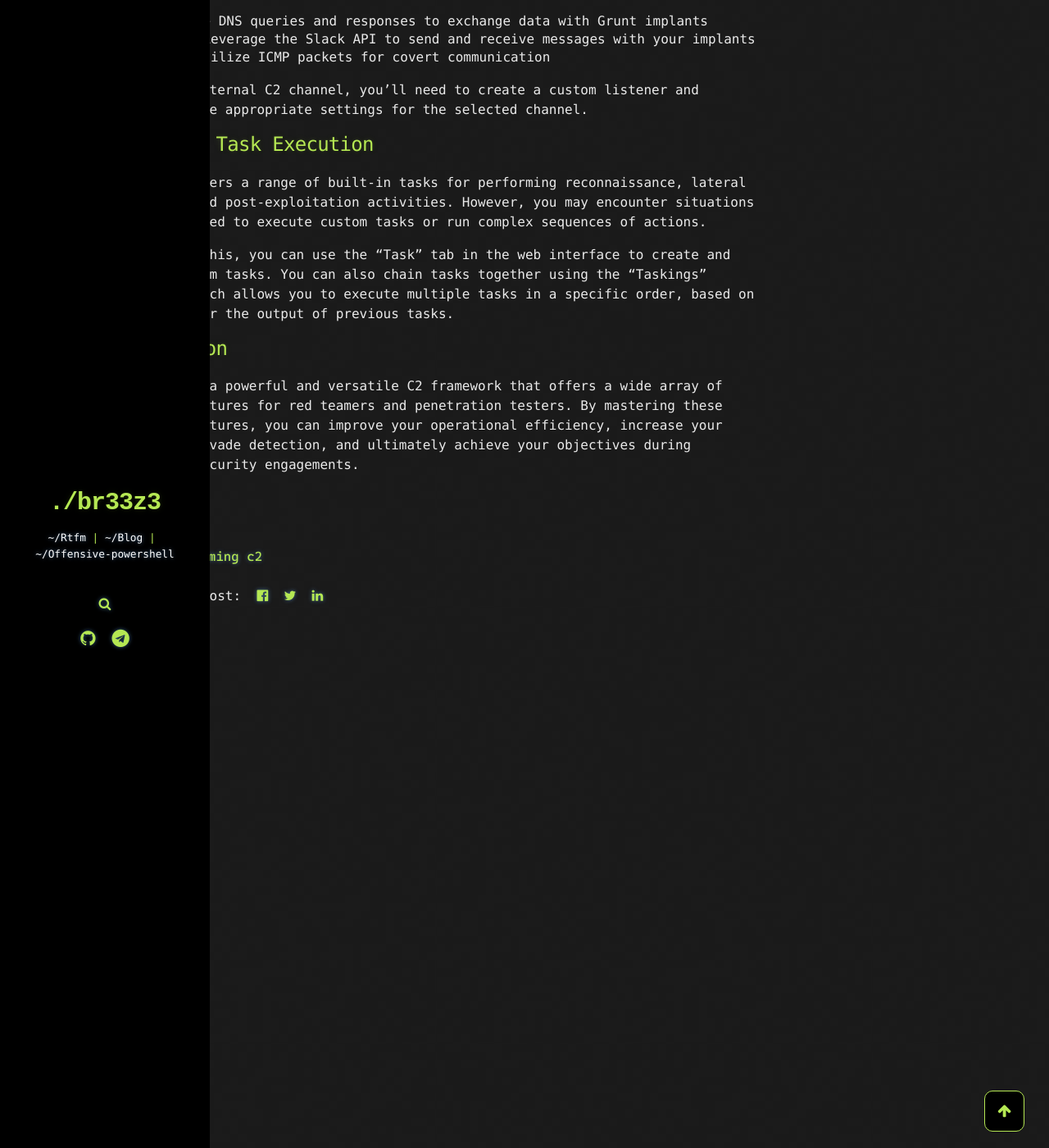
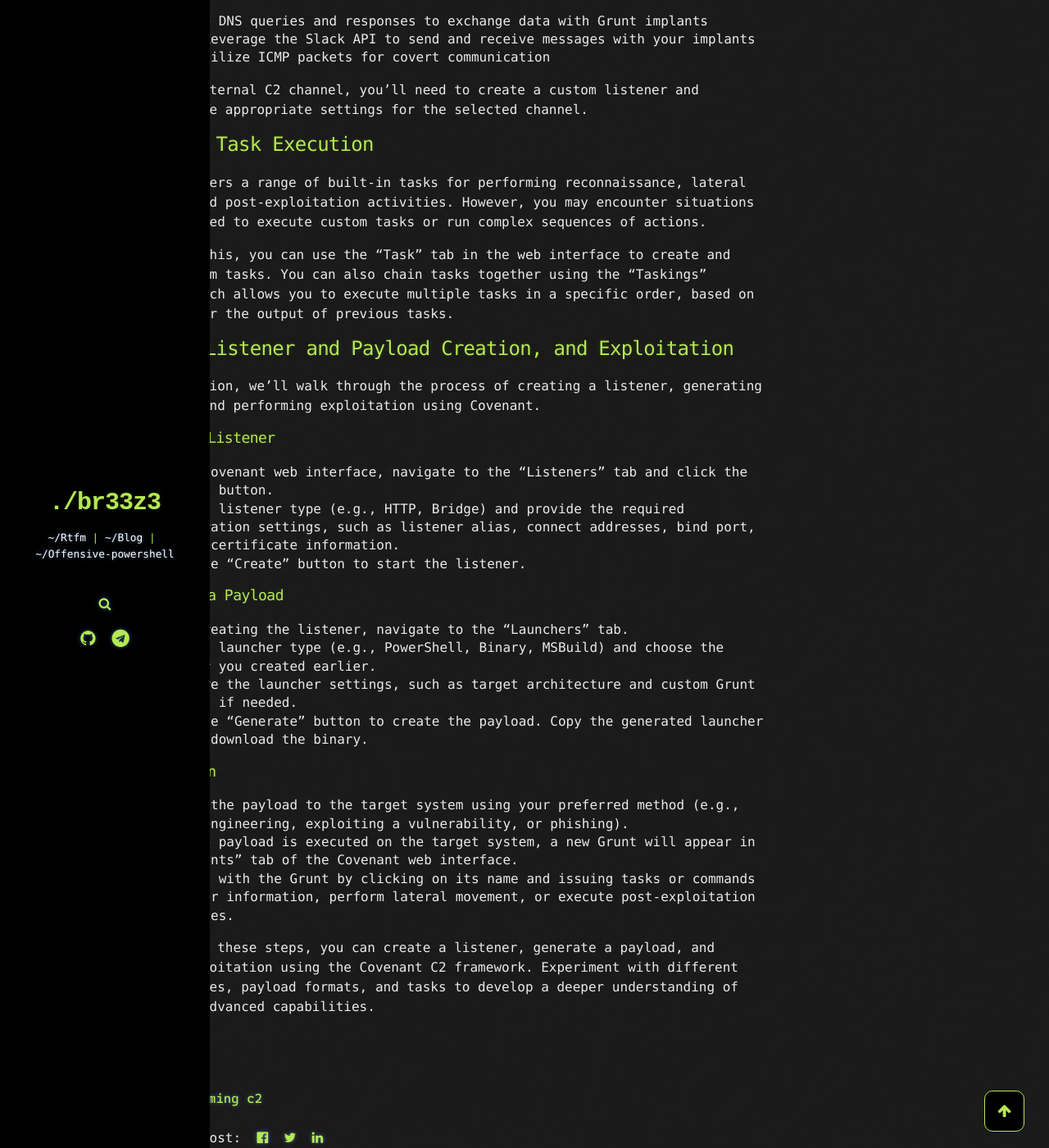
Before and after one commit to br33z3/br33z3.github.io, a Jekyll site: the page built from _blog/2020/RedTeaming With Covenant.md, in a window 1280 px wide and 1400 px high, scrolled down 1920 px. Shown: the whole window at 82% size. Built offline with Jekyll 4.4.1, drawn with Linux system fonts in a browser that asks for light colours; comment, search, counter and statistics services are not loaded.

Commit message:
Update RedTeaming With Covenant.md

```diff
--- a/_blog/2020/RedTeaming With Covenant.md
+++ b/_blog/2020/RedTeaming With Covenant.md
@@ -81,6 +81,28 @@ Covenant offers a range of built-in tasks for performing reconnaissance, lateral
 
 To achieve this, you can use the "Task" tab in the web interface to create and manage custom tasks. You can also chain tasks together using the "Taskings" feature, which allows you to execute multiple tasks in a specific order, based on conditions or the output of previous tasks.
 
-## Conclusion
 
-Covenant is a powerful and versatile C2 framework that offers a wide array of advanced features for red teamers and penetration testers. By mastering these advanced features, you can improve your operational efficiency, increase your ability to evade detection, and ultimately achieve your objectives during offensive security engagements.
+## Example Listener and Payload Creation, and Exploitation
+
+In this section, we'll walk through the process of creating a listener, generating a payload, and performing exploitation using Covenant.
+
+### Creating a Listener
+
+1. In the Covenant web interface, navigate to the "Listeners" tab and click the "Create" button.
+2. Choose a listener type (e.g., HTTP, Bridge) and provide the required configuration settings, such as listener alias, connect addresses, bind port, and SSL certificate information.
+3. Click the "Create" button to start the listener.
+
+### Generating a Payload
+
+1. After creating the listener, navigate to the "Launchers" tab.
+2. Select a launcher type (e.g., PowerShell, Binary, MSBuild) and choose the listener you created earlier.
+3. Configure the launcher settings, such as target architecture and custom Grunt profile, if needed.
+4. Click the "Generate" button to create the payload. Copy the generated launcher code or download the binary.
+
+### Exploitation
+
+1. Deliver the payload to the target system using your preferred method (e.g., social engineering, exploiting a vulnerability, or phishing).
+2. Once the payload is executed on the target system, a new Grunt will appear in the "Grunts" tab of the Covenant web interface.
+3. Interact with the Grunt by clicking on its name and issuing tasks or commands to gather information, perform lateral movement, or execute post-exploitation activities.
+
+By following these steps, you can create a listener, generate a payload, and perform exploitation using the Covenant C2 framework. Experiment with different listener types, payload formats, and tasks to develop a deeper understanding of Covenant's advanced capabilities.
```
